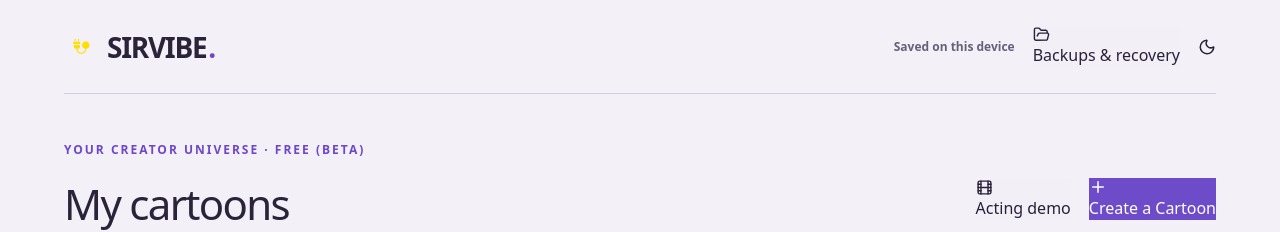
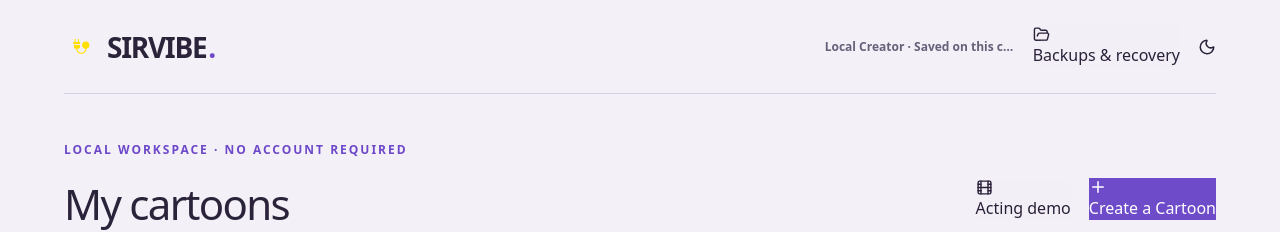
Before and after one commit to Mabu007/cartoon-maker, a React (Vite) app: page / in a window 1280 px wide. Shown: the top 232 px of the page. Built offline with nearby package versions, Linux system fonts and the light colour scheme; no server answers.

Commit message:
feat(local): label the device-only creator session in project library

```diff
--- a/src/ui/Welcome.tsx
+++ b/src/ui/Welcome.tsx
@@ -8,25 +8,25 @@ import type { Account } from '../services/cloud.ts';
 type Original=Omit<Parameters<typeof PreviousWelcome>[0], 'createAI'>;
 type Props=Original & {
   openActingDemo:()=>void;
-  account:Account|null; authAvailable:boolean;
+  account:Account|null; authAvailable:boolean; localStudio:boolean;
   login:(email:string,password:string,register:boolean,name?:string)=>Promise<void>;
   logout:()=>Promise<void>; enter:()=>void;
 };
 export function Welcome(props: Props){
   const [query,setQuery]=useState(''),[error,setError]=useState('');
-  if(props.screen==='landing')return <SirvibeLanding account={props.account} available={props.authAvailable} login={props.login} enter={props.enter}/>;
+  if(props.screen==='landing')return <SirvibeLanding account={props.account} available={props.authAvailable} login={props.login} enter={props.enter} localStudio={props.localStudio}/>;
   return <main className="simple-home sv-projects-home">
     <header>
       <button className="home-wordmark" onClick={props.openLanding}><img className="sv-project-logo" src="/sirvibe-logo.png" alt="" onError={event=>{event.currentTarget.hidden=true;}}/>SIRVIBE<span>.</span></button>
       <div className="home-tools">
-        <span className="sv-project-account">{props.account?.displayName||props.account?.email||'Saved on this device'}</span>
+        <span className="sv-project-account">{props.localStudio?'Local Creator · Saved on this computer':props.account?.displayName||props.account?.email||'Saved on this device'}</span>
         <button className="quiet" onClick={props.openProjects}><FolderOpen size={17}/>Backups & recovery</button>
-        {props.account&&<button className="quiet" onClick={()=>void props.logout().catch(err=>setError(err instanceof Error?err.message:'Could not log out.'))}><LogOut size={16}/>Sign out</button>}
+        {!props.localStudio&&props.account&&<button className="quiet" onClick={()=>void props.logout().catch(err=>setError(err instanceof Error?err.message:'Could not log out.'))}><LogOut size={16}/>Sign out</button>}
         <button className="icon-button" aria-label="Toggle theme" onClick={props.toggleTheme}>{props.theme==='dark'?<Sun size={18}/>:<Moon size={18}/>}</button>
       </div>
     </header>
     <section className="simple-projects">
-      <div className="projects-heading"><div><span className="eyebrow">YOUR CREATOR UNIVERSE · FREE (BETA)</span><h1>My cartoons</h1><p>Every story starts somewhere. Pick up where you left off.</p></div><div className="home-tools"><button className="quiet" type="button" onClick={props.openActingDemo}><Film size={17}/>Acting demo</button><button className="primary" onClick={props.createManual}><Plus size={18}/>Create a Cartoon</button></div></div>
+      <div className="projects-heading"><div><span className="eyebrow">{props.localStudio?'LOCAL WORKSPACE · NO ACCOUNT REQUIRED':'YOUR CREATOR UNIVERSE · FREE (BETA)'}</span><h1>My cartoons</h1><p>Every story starts somewhere. Pick up where you left off.</p></div><div className="home-tools"><button className="quiet" type="button" onClick={props.openActingDemo}><Film size={17}/>Acting demo</button><button className="primary" onClick={props.createManual}><Plus size={18}/>Create a Cartoon</button></div></div>
       <div className="projects-tools"><input aria-label="Search cartoons" placeholder="Find a cartoon…" value={query} onChange={e=>setQuery(e.target.value)}/><button className="quiet" onClick={props.restore}>Import backup</button></div>
       {error&&<p role="alert" className="form-error">{error}</p>}
       <div className="simple-project-grid">{props.items.filter(item=>item.project.name.toLowerCase().includes(query.toLowerCase())).map(({project})=><article key={project.id}>
```
